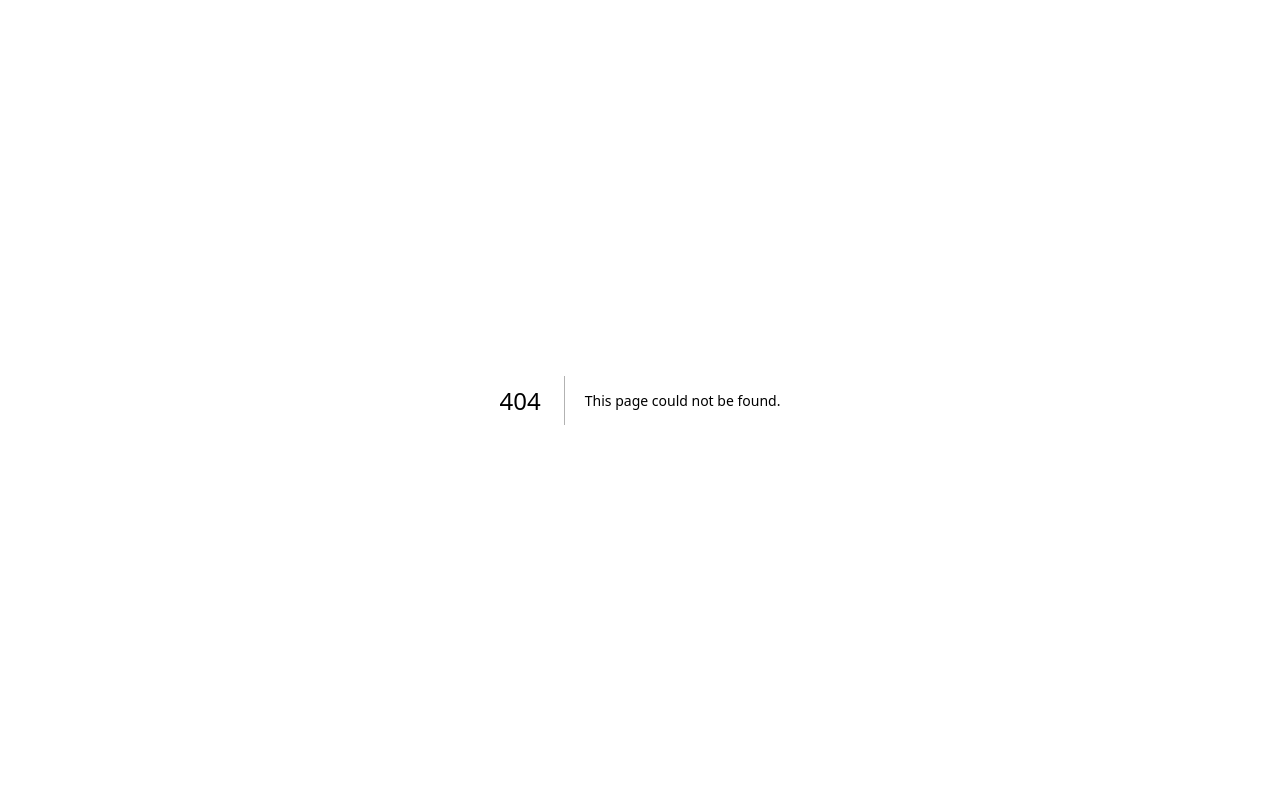
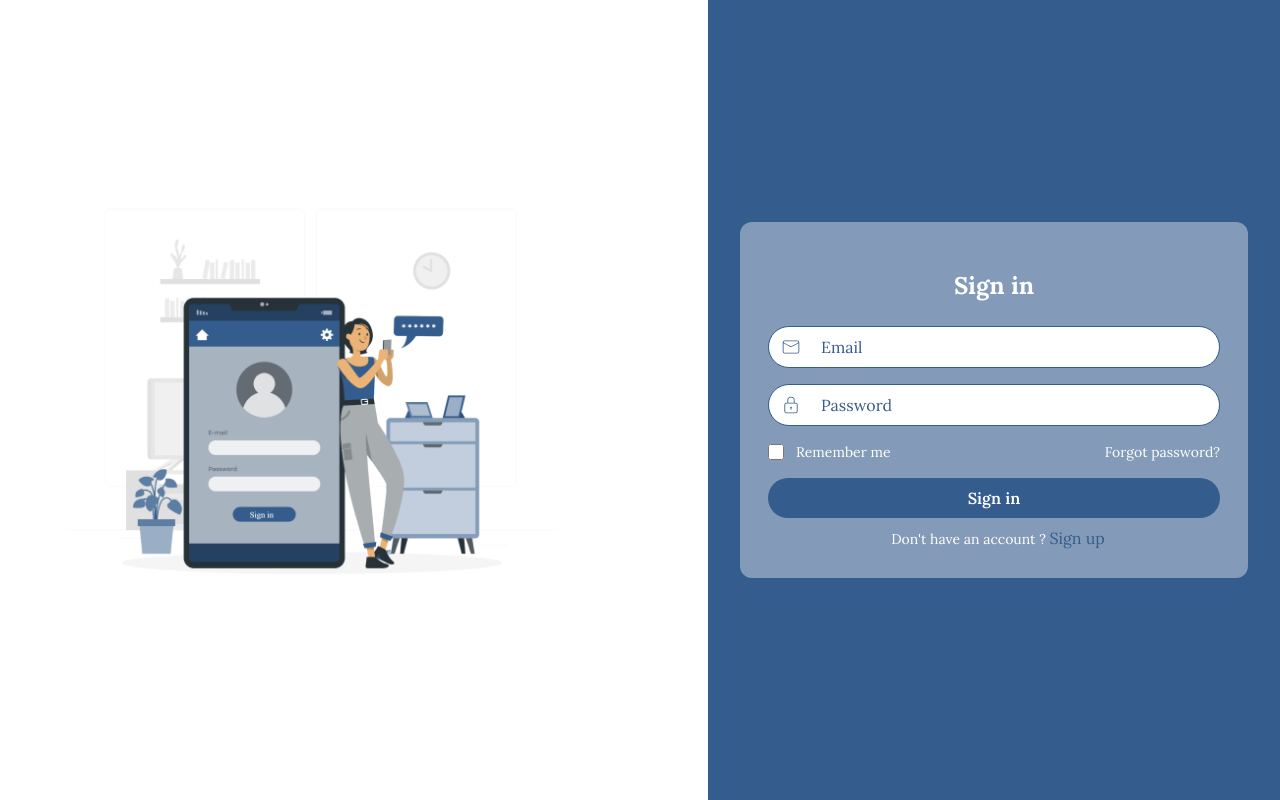
Before and after one commit to Raiyan109/ozzy-frontend, a Next.js app: page /signin in a window 1280 px wide. Before the commit this address had no page. Built offline with nearby package versions, Linux system fonts and the light colour scheme.

Commit message:
sign in page done

```diff
--- /dev/null
+++ b/src/app/(WithCommonLayout)/(authPages)/signin/page.tsx
@@ -0,0 +1,12 @@
+import Signin from '@/components/auth/Signin'
+import React from 'react'
+
+const SigninPage = () => {
+    return (
+        <div>
+            <Signin />
+        </div>
+    )
+}
+
+export default SigninPage
--- /dev/null
+++ b/src/components/auth/Signin.tsx
@@ -0,0 +1,59 @@
+import SigninImg from '@/assets/login.png'
+import Image from 'next/image'
+import Link from 'next/link';
+import { CiMail, CiLock } from "react-icons/ci";
+import { FaPhone } from "react-icons/fa6";
+import { TbGenderAndrogyne } from "react-icons/tb";
+
+const Signin = () => {
+    return (
+        <div>
+            <div className=" bg-white md:h-screen">
+                <div className="grid md:grid-cols-2 items-center gap-8 h-full">
+                    <div className="max-md:order-1 p-4">
+                        {/* <img src="https://readymadeui.com/signin-image.webp" className="lg:max-w-[85%] w-full h-full aspect-square object-contain block mx-auto" alt="login-image" /> */}
+                        <Image
+                            src={SigninImg}
+                            alt='Sign up page'
+                            height={800}
+                            width={800}
+                            className="lg:max-w-[85%] w-full h-full aspect-square object-contain block mx-auto"
+                        />
+                    </div>
+
+                    <div className="flex items-center md:p-8 p-6 bg-[#345C8C] h-full lg:w-11/12 lg:ml-auto">
+                        <form className="max-w-lg w-full mx-auto bg-[#FAFAFA66] p-7 rounded-xl">
+                            <h1 className="text-white font-bold text-2xl mb-1 text-center py-5">Sign in</h1>
+
+                            <div className="flex items-center border border-[#345C8C] py-2 px-3 rounded-full bg-white mb-4">
+                                <CiMail className="h-5 w-5 text-[#345C8C] font-bold" />
+                                <input className="pl-5 outline-none border-none text-[#345C8C] placeholder:text-[#345C8C]" type="text" name="" id="" placeholder="Email" />
+                            </div>
+                            <div className="flex items-center border border-[#345C8C] py-2 px-3 rounded-full bg-white mb-4">
+                                <CiLock className="h-5 w-5 text-[#345C8C] font-bold" />
+                                <input className="pl-5 outline-none border-none text-[#345C8C] placeholder:text-[#345C8C]" type="text" name="" id="" placeholder="Password" />
+                            </div>
+                            <div className='flex justify-between items-center'>
+                                <div className="flex items-center ">
+                                    <input id="remember-me" name="remember-me" type="checkbox" className="h-4 w-4 shrink-0 rounded" />
+                                    <label htmlFor="remember-me" className="text-white ml-3 block text-sm">
+                                        Remember me
+                                    </label>
+                                </div>
+                                <Link href='/' className="text-white ml-3 block text-sm">Forgot password?</Link>
+                            </div>
+                            <button type="submit" className="block w-full bg-[#345C8C] mt-4 py-2 rounded-full text-white font-semibold mb-2">Sign in</button>
+                            <div className='text-center'>
+                                <span className="text-sm ml-2 cursor-pointer  text-white">Don't have an account ?  </span>
+                                <Link href='/signup' className='text-[#345C8C]'>Sign up</Link>
+                            </div>
+
+                        </form>
+                    </div>
+                </div>
+            </div>
+        </div>
+    )
+}
+
+export default Signin
--- a/src/components/auth/Signup.tsx
+++ b/src/components/auth/Signup.tsx
@@ -56,7 +56,7 @@ const Signup = () => {
                                 <input className="pl-5 outline-none border-none text-[#345C8C] placeholder:text-[#345C8C]" type="text" name="" id="" placeholder="Password" />
                             </div>
 
-                            <button type="submit" className="block w-full bg-[#345C8C] mt-4 py-2 rounded-2xl text-white font-semibold mb-2">Register</button>
+                            <button type="submit" className="block w-full bg-[#345C8C] mt-4 py-2 rounded-full text-white font-semibold mb-2">Register</button>
                             <div className='text-center'>
                                 <span className="text-sm ml-2 cursor-pointer  text-white">Already  have an account ?  </span>
                                 <Link href='/signin' className='text-[#345C8C]'>Sign In</Link>
```
Also changed, not shown: src/assets/login.png (added).
